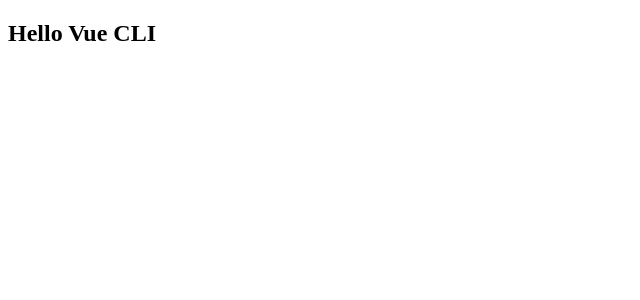
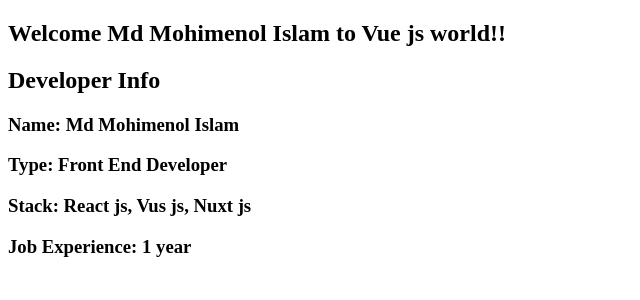
Before and after one commit to Mohimenol-Islam-Munna/VUE-JS, a Vue app in the folder cli/all_core_concept/: page / in a window 1280 px wide. Shown: the top 300 px of the page, without its empty margins (0-640 px from the left). Built offline with nearby package versions, Linux system fonts and the light colour scheme.

Commit message:
component and props

```diff
--- a/cli/all_core_concept/src/App.vue
+++ b/cli/all_core_concept/src/App.vue
@@ -1,3 +1,26 @@
+<script >
+import Developer from "./components/Developer.vue";
+
+export default {
+  components: {
+    Developer
+  },
+
+  data() {
+    return {
+      name: "Md Mohimenol Islam",
+      type: "Front End Developer",
+      stackName: "React js, Vus js, Nuxt js",
+      jobExperience: 1,
+    }
+  }
+}
+</script>
+
+
 <template>
-<h2>Hello Vue CLI</h2>
+  <h2>Welcome {{ name }} to Vue js world!!</h2>
+  <div>
+    <Developer :name="name" :type="type" :stack-name="stackName" :job-experience="jobExperience" />
+  </div>
 </template>
--- /dev/null
+++ b/cli/all_core_concept/src/components/Developer.vue
@@ -0,0 +1,28 @@
+<script>
+export default {
+    // one way
+    // props: ["name", "type"],
+
+    // another way
+    props: {
+        name: String,
+        type: String,
+        "stack-name": String,
+        jobExperience: Number
+    },
+    data() {
+        return {
+            t: "",
+        };
+    },
+};
+</script>
+<template>
+    <div>
+        <h2>Developer Info</h2>
+        <h3>Name: {{ name }}</h3>
+        <h3>Type: {{ type }}</h3>
+        <h3>Stack: {{ stackName }}</h3>
+        <h3>Job Experience: {{ jobExperience }} year</h3>
+    </div>
+</template>
```
